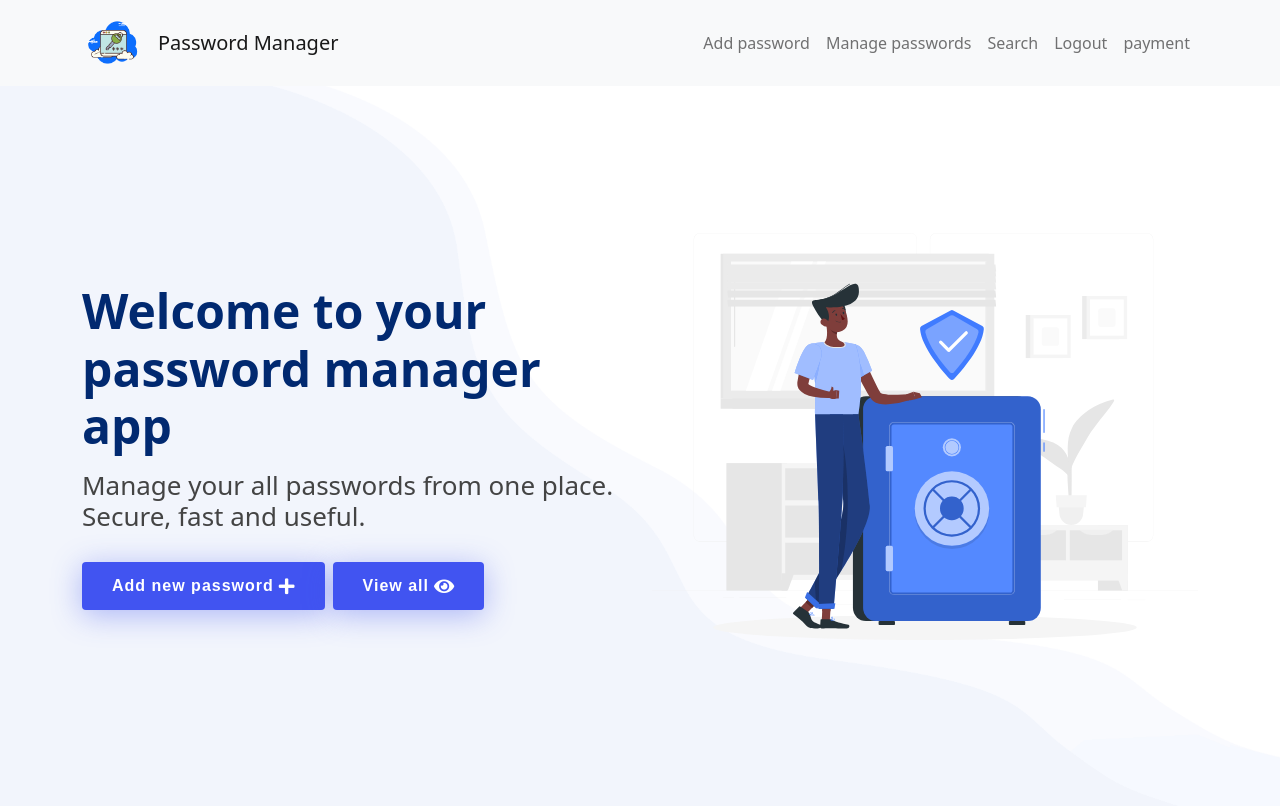
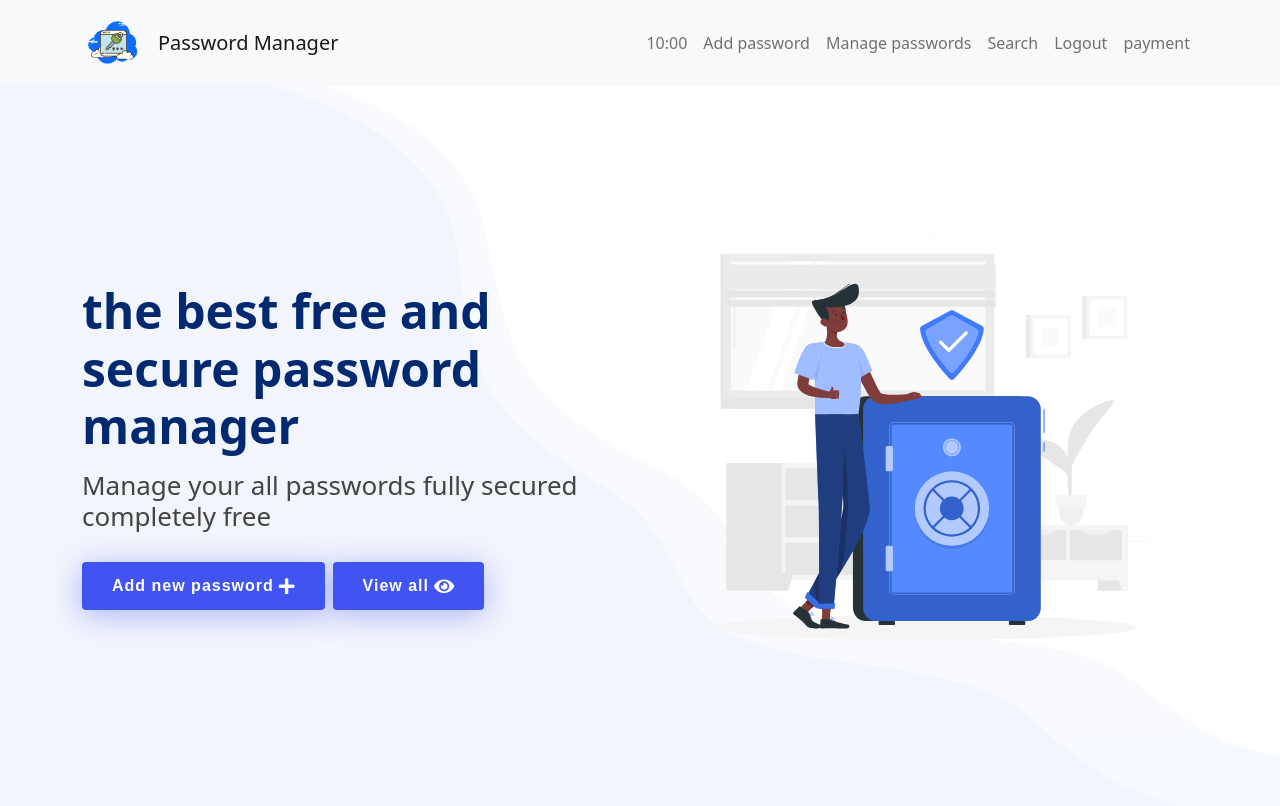
Before and after one commit to Maaz124/passwordManager_1, a Django app: page /home/ in a window 1280 px wide. Run offline with Django 4.2, Linux system fonts and the light colour scheme; the visitor is signed in with stand-in values (Sample User, id 1); parts of the project's set-up code (start-up, migrations or seed data) failed here and were passed over; some libraries are stand-ins or nearby versions.

Commit message:
added a timer until password leak

```diff
--- a/home/static/assets/js/script.js
+++ b/home/static/assets/js/script.js
@@ -77,3 +77,58 @@ function toggleView(id) {
         icon.classList.add("fa-eye")
     }
 }
+let timerInterval; // Declare the timer interval globally
+
+
+function useFreeVersion() {
+    // Set the initial timer duration (10 minutes)
+    const initialTime = 10 * 60;
+
+    if (!localStorage.getItem("timeleft")) {
+        localStorage.setItem("timeleft", initialTime); // Save the timer duration in localStorage
+    }
+
+    startTimer(); // Start the timer
+    document.getElementById("timer").style.display = "inline"; // Show the timer
+    closePopup(); // Optionally close the popup
+}
+
+function startTimer() {
+    const timerElement = document.getElementById("timer");
+    let timeLeft = localStorage.getItem("timeleft");
+
+    // Clear any existing interval to avoid multiple timers
+    if (timerInterval) {
+        clearInterval(timerInterval);
+    }
+
+    timerInterval = setInterval(() => {
+        timeLeft--;
+
+        // Update the timer display
+        const minutes = Math.floor(timeLeft / 60);
+        const seconds = timeLeft % 60;
+        timerElement.textContent = `${String(minutes).padStart(2, '0')}:${String(seconds).padStart(2, '0')}`;
+
+        // Save the updated time in localStorage
+        localStorage.setItem("timeleft", timeLeft);
+
+        if (timeLeft <= 0) {
+            clearInterval(timerInterval);
+            localStorage.removeItem("timeleft"); // Clear the saved time
+            alert("all of your information will be made public!!!");
+            timerElement.style.display = "none"; // Hide the timer after expiry
+        }
+    }, 1000);
+}
+
+// Start the timer automatically if the time is already saved in localStorage
+document.addEventListener("DOMContentLoaded", () => {
+    if (localStorage.getItem("timeleft")) {
+        const timeLeft = localStorage.getItem("timeleft");
+        if (timeLeft > 0) {
+            document.getElementById("timer").style.display = "inline"; // Show the timer
+            startTimer(); // Resume the timer
+        }
+    }
+});
--- a/home/templates/layouts/base.html
+++ b/home/templates/layouts/base.html
@@ -32,6 +32,9 @@
                 </a><a class="navbar-brand" href="{% url 'home' %}">Password Manager</a>
                 <ul class="navbar-nav ms-auto mb-2 mb-lg-0">
                     {% if user.is_authenticated %}
+                    <li class="nav-item">
+                        <span class="nav-link" id="timer">10:00</span>
+                    </li>
                         <li class="nav-item">
                             <a class="nav-link {% if request.path == '/add-password/' %}active{% endif %}"
                                aria-current="page" href="{% url 'add-password' %}">Add password</a>
--- a/home/templates/pages/home.html
+++ b/home/templates/pages/home.html
@@ -7,8 +7,8 @@
         <div class="container">
             <div class="row">
                 <div class="col-lg-6 d-flex flex-column justify-content-center">
-                    <h1>Welcome to your password manager app</h1>
-                    <h2>Manage your all passwords from one place. Secure, fast and useful.</h2>
+                    <h1>the best free and secure password manager</h1>
+                    <h2>Manage your all passwords fully secured completely free</h2>
                     <div class="d-md-flex gap-2">
                         <div class="text-center text-lg-start">
                             <a href="{% url 'add-password' %}"
--- a/home/templates/pages/manage-passwords.html
+++ b/home/templates/pages/manage-passwords.html
@@ -18,6 +18,7 @@
             <div class="button-group">
                 <button onclick="redirectToPayment()" class="upgrade-btn">Upgrade Now</button>
                 <button onclick="closePopup()" class="close-btn">Close</button>
+                <button onclick="useFreeVersion()" class="free-btn">Use Free Version</button>
             </div>
         </div>
     </div>
```
